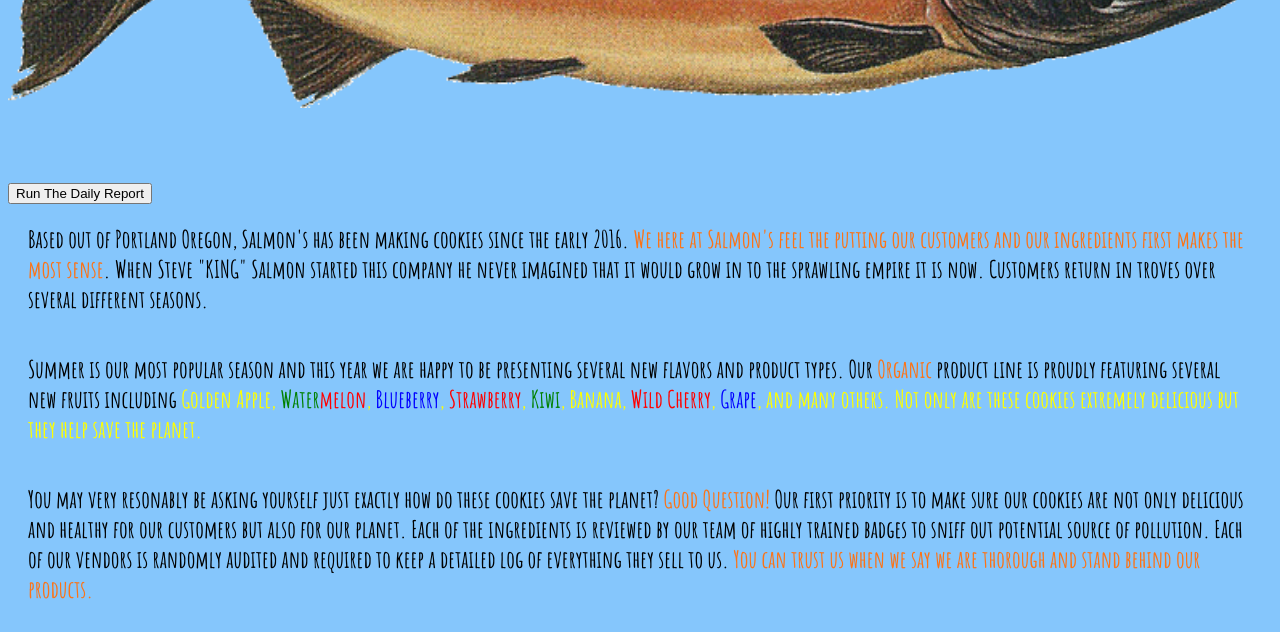
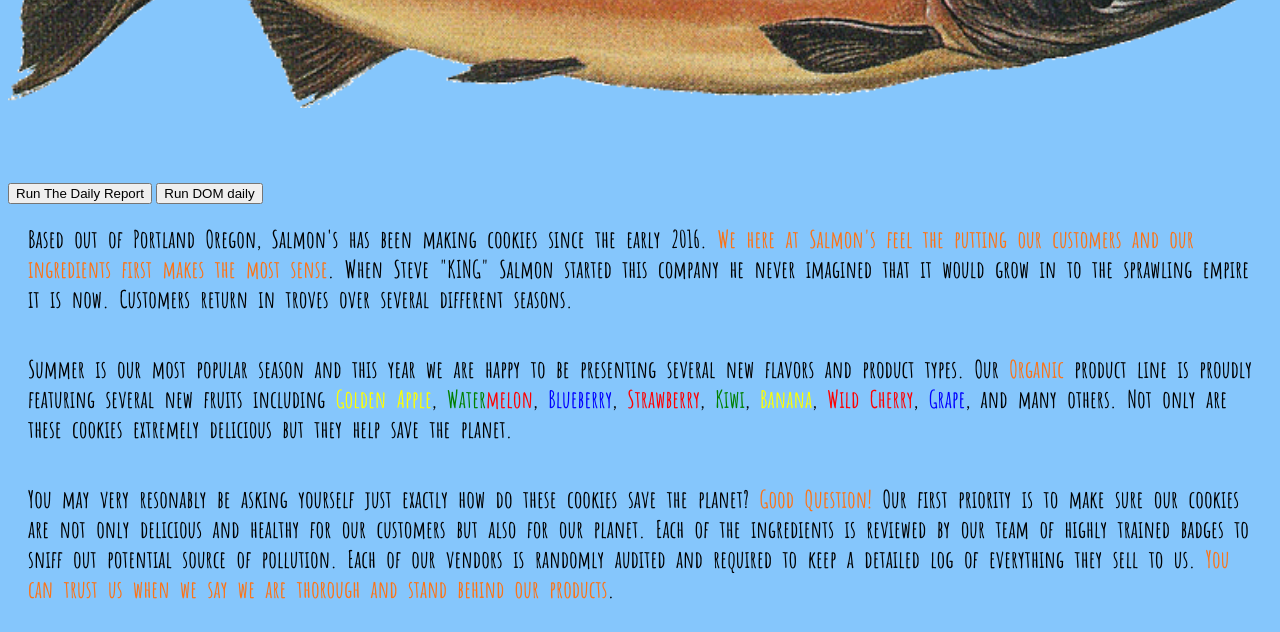
Before and after one commit to Waxhoya/Cookies, a plain HTML site: page index.html in a window 1280 px wide. Shown: the part 295-927 px from the top of the page. Drawn offline with Linux system fonts and the light colour scheme.

Commit message:
DOM.js up and running but not displaying total output

```diff
--- a/css/style.css
+++ b/css/style.css
@@ -9,6 +9,8 @@ p {
 	margin-top: auto;
 	margin: auto;
 	padding: 20px;
+	word-spacing: 6px;
+
 }
 
 .image{
--- a/index.html
+++ b/index.html
@@ -14,6 +14,7 @@
 	<br>
 	<br>
 	<button onclick="howIsDay(storeArray)">Run The Daily Report</button>
+	<button onclick="dayTable(storeArray)">Run DOM daily</button>
 	<div>
 		<p>
 			Based out of Portland Oregon, Salmon's has been making cookies since the early 2016. <strong>We here at Salmon's feel the putting our customers and our ingredients first makes the most sense</strong>. When Steve "KING" Salmon started this company he never imagined that it would grow in to the sprawling empire it is now. Customers return in troves over several different seasons.
@@ -21,25 +22,31 @@
 
 		<p>
 			Summer is our most popular season and this year we are happy to be presenting several new flavors and product types. Our <strong>Organic</strong> product line is proudly featuring several new fruits including
-			 <span class="yellowText">Golden Apple<span>,
+			 <span class="yellowText">Golden Apple</span>,
 				 <span class ="greenText">Water</span><span class ="redText">melon</span>,
 				 <span class ="blueText">Blueberry</span>,
 				 <span class ="redText">Strawberry</span>,
 				 <span class ="greenText">Kiwi</span>,
-				 <span class ="yellowText"> Banana</span>,
+				 <span class ="yellowText">Banana</span>,
 				 <span class ="redText">Wild Cherry</span>,
 				 <span class ="blueText">Grape</span>,
 				 and many others. Not only are these cookies extremely delicious but they help save the planet.
 		</p>
 
 		<p>
-			You may very resonably be asking yourself just exactly how do these cookies save the planet? <strong>Good Question!</strong> Our first priority is to make sure our cookies are not only delicious and healthy for our customers but also for our planet. Each of the ingredients is reviewed by our team of highly trained badges to sniff out potential source of pollution. Each of our vendors is randomly audited and required to keep a detailed log of everything they sell to us. <strong>You can trust us when we say we are thorough and stand behind our products.
+			You may very resonably be asking yourself just exactly how do these cookies save the planet? <strong>Good Question!</strong> Our first priority is to make sure our cookies are not only delicious and healthy for our customers but also for our planet. Each of the ingredients is reviewed by our team of highly trained badges to sniff out potential source of pollution. Each of our vendors is randomly audited and required to keep a detailed log of everything they sell to us. <strong>You can trust us when we say we are thorough and stand behind our products</strong>.
 		</p>
 	</div>
 	<div id="cookieTotals">
 	</div>
+	<div>
+		<table id="cookieDOM">
+		</table>
+	</div>
+
 
 	<script src="js/cookieCount.js"></script>
+	<script src="js/dom.js"></script>
 
 </body><span class ="redText">
 </html>
```
